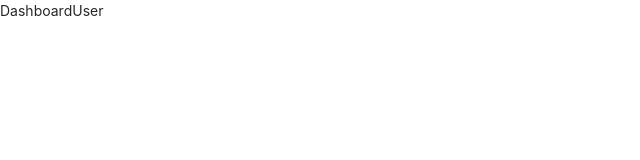
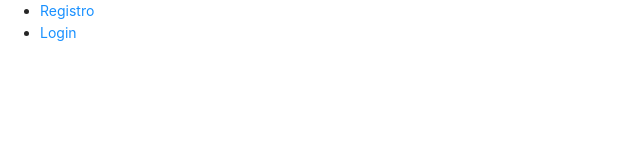
Before and after one commit to GeerDev/tripulaciones-front, a React (Create React App) app: page /user in a window 1280 px wide. Shown: the top 160 px of the page, without its empty margins (0-640 px from the left). Built offline with nearby package versions, Linux system fonts and the light colour scheme.

Commit message:
logout works and added to the route

```diff
--- /dev/null
+++ b/src/components/Sidebar/Sidebar.jsx
@@ -0,0 +1,51 @@
+import { useDispatch, useSelector} from "react-redux";
+import { Link,useNavigate } from "react-router-dom";
+import { logoutUser } from "../../features/user/userSlice";
+
+
+const Sidebar = () => {
+    const navigate = useNavigate();
+    const dispatch = useDispatch();
+    const { user } = useSelector((state) => state.user)
+
+    const onLogoutUser = (e) => {
+        e.preventDefault();
+        dispatch(logoutUser());
+        navigate ('/loginuser')
+    }
+    /* const onLogoutCompany = (e) => {
+        e.preventDefault();
+        dispatch(logoutCompay);
+        navigate ('/logincompany')
+    } */
+    return (
+        <nav>
+            <div> {user ?
+                <>
+                    <ul>
+                        <li>
+                            <Link to='/'>
+                                {user?.user.name}
+                            </Link>
+                        </li>
+                        <li>
+                            <Link to='/' onClick={onLogoutUser}>
+                                Logout
+                            </Link>
+                        </li>
+                    </ul>
+                </>
+                :
+                <>
+                    <ul>
+                        <li> <Link to='/registeruser'>Registro</Link> </li>
+                        <li> <Link to='/loginuser'>Login</Link> </li>
+                    </ul>
+                </>
+            }
+            </div>
+        </nav>
+    )
+}
+
+export default Sidebar;
--- a/src/routers/UserRouter.js
+++ b/src/routers/UserRouter.js
@@ -1,11 +1,14 @@
 import { Routes, Route } from 'react-router-dom';
 
 import DashboardUser from "../components/DashboardUser/DashboardUser";
+import Sidebar from "../components/Sidebar/Sidebar"
 
 export const UserRouter = () => {
     return (
+        <Sidebar>
             <Routes>
-                <Route path="/" element={< DashboardUser/>} />
+            <Route path="/" element={< DashboardUser />} />
             </Routes>
+            </Sidebar>
             )
 }
```
Also changed, not shown: src/routers/MainRouter.js (line endings or trailing spaces).
